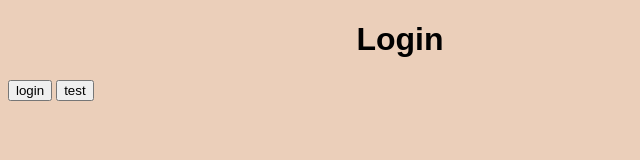
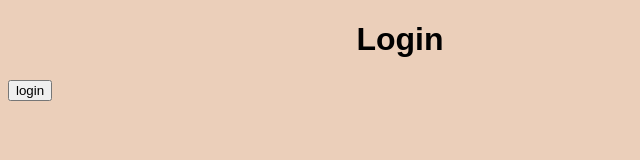
Before and after one commit to abdullah-ihsan/CPU-Scheduling-Project, an Electron app: page index.html in a window 800 px wide. Shown: the full height of the page, 0-640 px from the left. Drawn offline with Linux system fonts and the light colour scheme.

Commit message:
test button removed

```diff
--- a/index.html
+++ b/index.html
@@ -10,7 +10,6 @@
   <body>
     <h1>Login</h1>
     <button id='login'>login</button>
-    <button id='back-to-main'>test</button>
     <!-- You can also require other files to run in this process -->
     <script src="./renderer.js"></script>
   </body>
```
